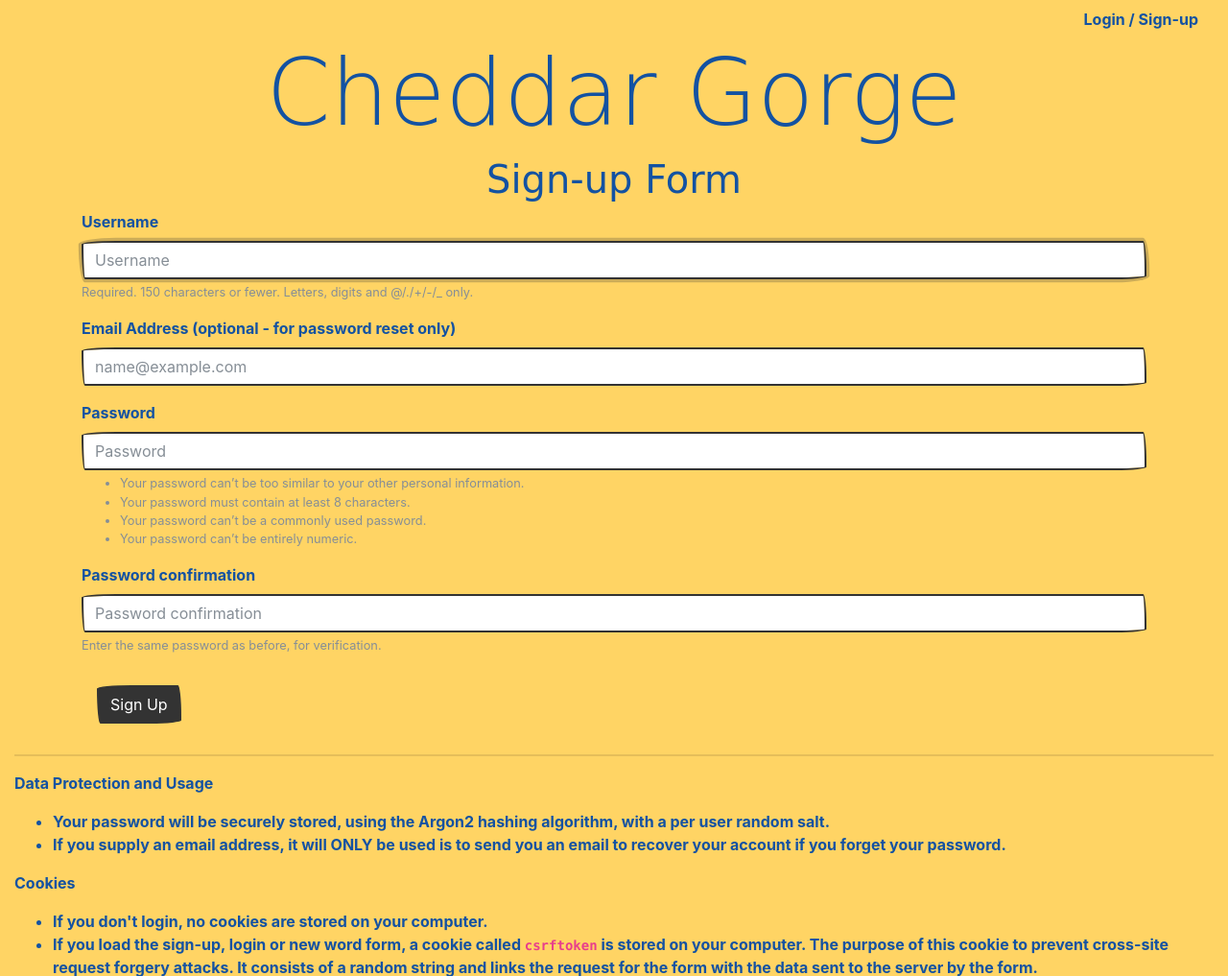
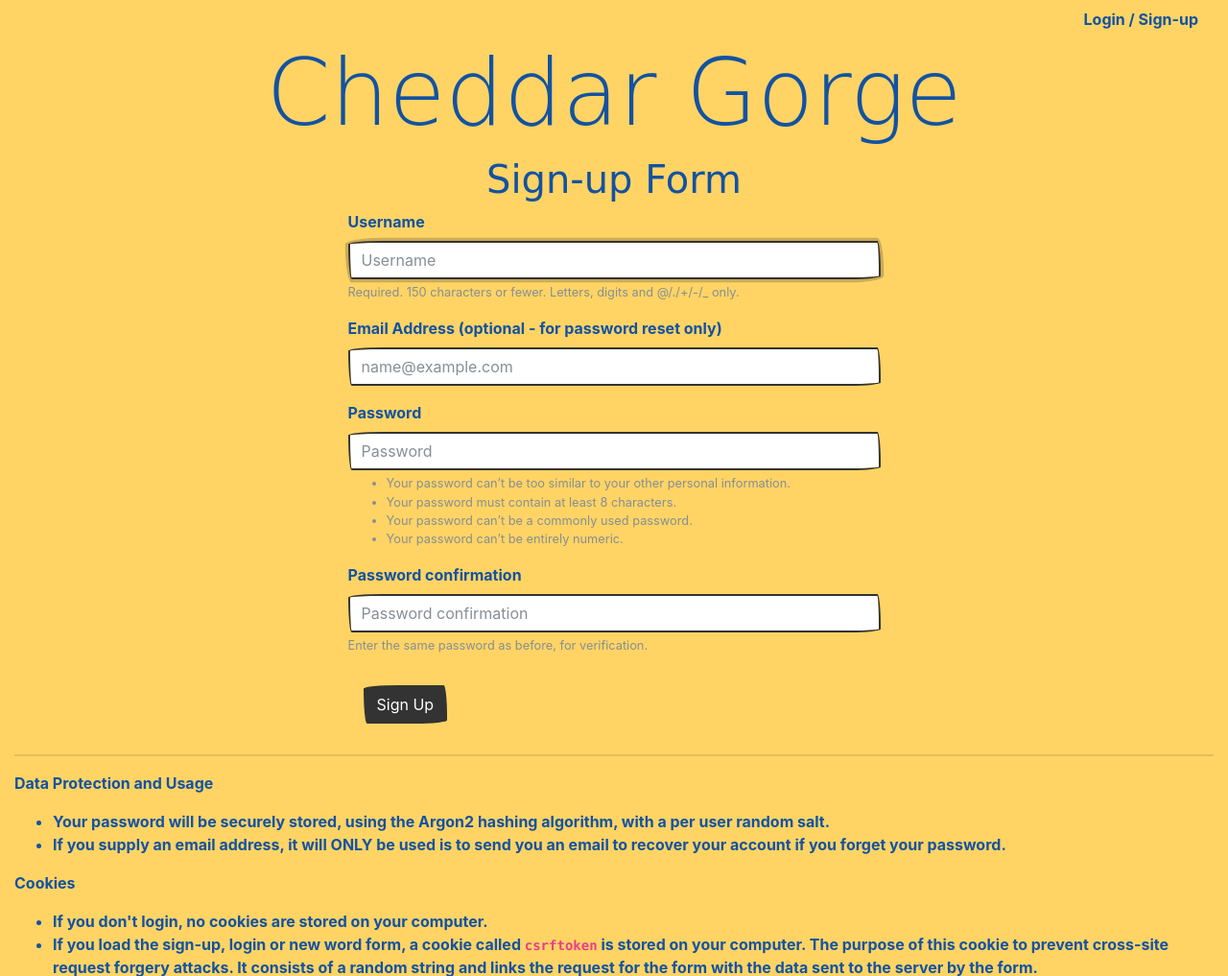
Before and after one commit to SteveWooding/cheddar-gorge, a Django app: page /signup/ in a window 1280 px wide. Shown: the top 1017 px of the page at 96% size. Run offline with Django 3.2, Linux system fonts and the light colour scheme; some libraries are stand-ins or nearby versions; some web fonts are replaced.

Commit message:
style: Narrow sign-up form width

```diff
--- a/cheddargorge/static/css/style.css
+++ b/cheddargorge/static/css/style.css
@@ -53,6 +53,10 @@ a.underline {
   width: 40%;
 }
 
+.sign-up-form {
+  width: 50%;
+}
+
 .nav-pills .nav-link.active, .nav-pills .show > .nav-link {
   background-color: #1352A2;
 }
--- a/cheddargorge/templates/registration/signup.html
+++ b/cheddargorge/templates/registration/signup.html
@@ -4,7 +4,7 @@
 {% block content %}
 <div class="container">
   <h1 class="text-center">Sign-up Form</h1>
-  <form method="post">
+  <form class="sign-up-form mx-auto" method="post">
     {% csrf_token %}
     {% bootstrap_form form %}
     <input type="submit" class="btn btn-primary" value="Sign Up">
```
